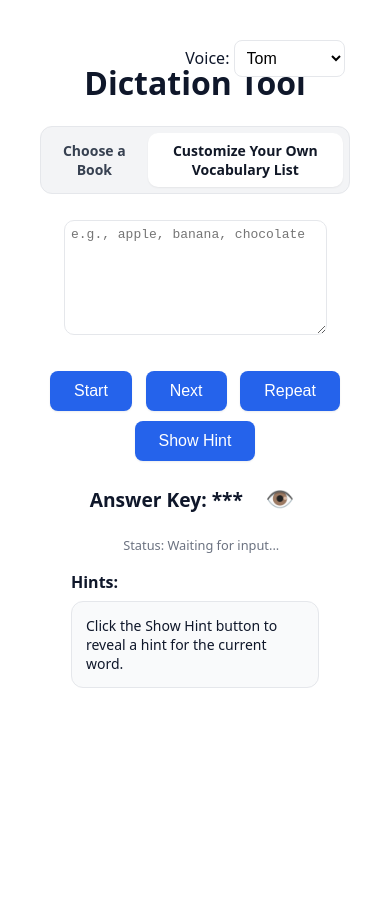
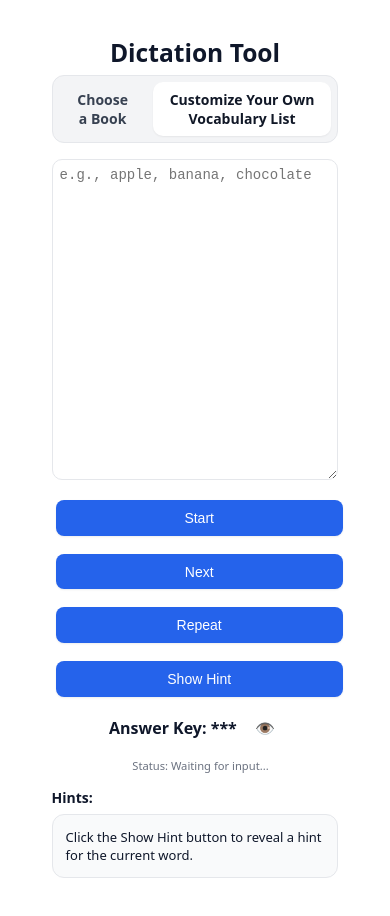
Before and after one commit to emmazyzh/EmmaDictation, a website: page public/voice_dictation_tool.html in a window 390 px wide. Before the commit the page ends 844 px from the top, so only its background shows below. Drawn offline with Linux system fonts and the light colour scheme; a script that the page names is missing.

Commit message:
modify style for mobile

```diff
--- a/public/voice_dictation_tool.html
+++ b/public/voice_dictation_tool.html
@@ -2,6 +2,7 @@
 <html lang="en">
 <head>
   <meta charset="UTF-8">
+  <meta name="viewport" content="width=device-width, initial-scale=1, viewport-fit=cover">
   <title>Dictation Practice Tool</title>
   <style>
     body { font-family: system-ui,-apple-system,Segoe UI,Roboto,Helvetica Neue,Arial,"Noto Sans","PingFang SC","Hiragino Sans GB","Microsoft YaHei",sans-serif; text-align: center; padding: 2em; position: relative; overflow-x: hidden; background: #ffffff; color:#0f172a; }
@@ -14,13 +15,12 @@
     #voiceSelect { padding: 0.5em; font-size: 1em; border:1px solid #e5e7eb; border-radius:8px; background:#fff; }
     #progress { margin-top: 1em; font-size: 0.8em; color:#6b7280; }
     #ribbons { display: none; position: fixed; top: 0; left: 0; width: 100%; height: 100%; pointer-events: none; z-index: 9999; background: url('https://www.gifcen.com/wp-content/uploads/2022/06/confetti-gif-3.gif') repeat; background-size: auto; }
-    .hidden { display: none; }
     #wordDisplay { font-weight: bold; font-size: 1.2em; margin: 1em 0; }
     .eye-btn { background: none; border: none; cursor: pointer; font-size: 1.2em; margin-left: 0.5em; }
     #hintContainer { margin-top: 1em; width: 80%; margin-left: auto; margin-right: auto; text-align: left; }
     #hintTitle { font-weight: bold; margin-bottom: 0.5em; font-size: 1em; }
     #hintBox { border: 1px solid #e5e7eb; padding: 1em; border-radius: 12px; background: #f9fafb; white-space: pre-wrap; font-size: 14px;}
-    select[multiple], select[size] { width: 40%; height: 118px; padding: 0.5em; margin: 2em 0; background:#fff; border:1px solid #e5e7eb; border-radius:10px; }
+    select[multiple], select[size] { width: 100%; padding: 0.5em; background:#fff; border:1px solid #e5e7eb; border-radius:10px; }
     .tags-section { margin: 32px auto 40px; width:80%; }
     .tags-title { font-size: 16px; margin: 0 0 10px; color: #6b7280; }
     .tags-wrap { display: flex; flex-wrap: wrap; gap: 8px; justify-content: center; }
@@ -73,6 +73,191 @@
       outline-offset: 2px;
     }
 
+    /* --- Responsive: layout tokens --- */
+    :root{
+      --page-max: 960px;
+      --panel-max: 900px;
+      --pad-x: clamp(12px, 4vw, 24px);
+      --gap: clamp(8px, 2.5vw, 16px);
+      --section-to-controls-gap: clamp(16px, 4vw, 36px);
+    }
+
+    /* Page container */
+    .container{
+      max-width: var(--page-max);
+      margin: 0 auto;
+      padding: 0 var(--pad-x);
+      text-align: center;
+    }
+
+    /* Better base typography for mixed screens */
+    h1{
+      font-size: clamp(1.25rem, 2.2vw + 1rem, 2rem);
+      margin: 0 0 .25em;
+    }
+    body{
+      font-size: clamp(14px, 1.5vw, 16px);
+    }
+
+    /* Toolbar: mode pills + voice select in one row (wraps on small screens) */
+    .toolbar{
+      display: flex;
+      align-items: center;
+      justify-content: center;
+      gap: var(--gap);
+      flex-wrap: wrap;
+      margin: 0 auto 1rem;
+    }
+
+    /* voice-toggle no longer absolute; let it flow */
+    .voice-toggle{
+      position: static;
+    }
+
+    /* Inputs & content blocks go full-width inside container */
+    textarea,
+    #hintContainer,
+    .tags-section{
+      width: 100%;
+      margin-left: auto;
+      margin-right: auto;
+    }
+
+    /* Make textarea height adaptive but not tiny */
+    textarea{
+      height: clamp(120px, 22vh, 200px);
+    }
+
+    /* Hint box readable on phones */
+    #hintBox{
+      font-size: clamp(13px, 1.6vw, 14px);
+    }
+
+    /* Word “tags” wrap nicely and are tappable on mobile */
+    .tags-wrap{ gap: 10px; }
+    .tag{
+      font-size: clamp(12px, 2.5vw, 14px);
+      padding: .5em .9em;
+    }
+
+    /* Controls: buttons become a neat grid on wider screens */
+    .controls{
+      display: grid;
+      grid-template-columns: 1fr;
+      gap: var(--gap);
+      max-width: 720px;
+      margin: 0 auto var(--gap);
+    }
+    .icon-btn{ width: 100%; }
+
+    /* Show answer line with comfy size */
+    #wordDisplay{
+      font-size: clamp(1rem, 2.5vw, 1.2rem);
+    }
+    .eye-btn{
+      font-size: clamp(1rem, 4vw, 1.2rem);
+    }
+
+    /* Book area: stack selects on phones, side-by-side on tablets/desktops */
+    #bookSection{
+      display: grid;
+      grid-template-columns: repeat(2, minmax(280px, 1fr)); /* 两列，列宽不小于280px */
+      gap: 12px;
+
+      /* 关键：限制整体宽度并用 auto 外边距水平居中 */
+      max-width: 900px;               /* 可按需调大/调小 */
+      margin-left: auto;
+      margin-right: auto;
+      width: 100%;                    /* 在小屏占满容器 */
+    }
+
+    /* Replace fixed 40% width selects with fluid sizing */
+    select[multiple], select[size]{
+      width: 100%;
+      height: clamp(140px, 38vh, 320px);
+    }
+
+    /* Mode pills: keep your visual style but make spacing adaptive */
+    .mode-group{
+      display: flex;
+      width: fit-content;
+      margin: 0 auto;
+      gap: 6px;
+      padding: 6px;
+      border: 1px solid #e5e7eb;
+      border-radius: 12px;
+      background: #f3f4f6;
+    }
+
+    /* On wider screens, enhance layout */
+    @media (min-width: 640px){
+      .controls{ grid-template-columns: repeat(2, minmax(0,1fr)); }
+    }
+    @media (min-width: 900px){
+      .controls{ grid-template-columns: repeat(4, minmax(0,1fr)); }
+      #bookSection{ grid-template-columns: 1fr 1fr; }
+    }
+
+    /* Keep confetti overlay mobile-friendly */
+    #ribbons{
+      background-size: 240px auto; /* not huge on phones */
+    }
+
+    /* OPTIONAL: if long words overflow, allow breaks */
+    #wordTags, #hintBox { overflow-wrap: anywhere; }
+    .hidden { display: none !important; }
+
+
+    /* 统一面板高度（可按需改数值） */
+    #bookSection,
+    #customSection{
+      width: 100%;
+      max-width: var(--panel-max);
+      --panel-h: clamp(220px, 38vh, 420px); /* 手机不至于太小，PC也不会太高 */
+      min-height: var(--panel-h);
+      margin-bottom: var(--section-to-controls-gap);
+    }
+
+    /* Book：两列选择框且拉伸至同高 */
+    #bookSection{
+      display: grid;
+      grid-template-columns: repeat(2, minmax(280px, 1fr)); /* 两列，列宽不小于280px */
+      gap: 12px;
+
+      /* 关键：限制整体宽度并用 auto 外边距水平居中 */
+      max-width: 900px;               /* 可按需调大/调小 */
+      margin-left: auto;
+      margin-right: auto;
+      width: 100%;                    /* 在小屏占满容器 */
+    }
+
+    /* 覆盖旧规则：选择框高度占满父容器 */
+    #bookSection select{
+      width: 100% !important;
+      max-width: 100%;
+      height: 100% !important; /* 防止先前 height:118px 等规则干扰 */
+      min-height: 0;
+    }
+
+    /* Custom：让 textarea 占满父容器高度（而不是固定 100px） */
+    #customSection{
+      display: grid;           /* 让里面的 textarea 能用 height:100% */
+    }
+    #customSection textarea{
+      width: 100% !important;   /* 覆盖全局 textarea 80% 规则 */
+      max-width: 100%;
+      height: 100% !important; /* 填满 #customSection 的最小高度 */
+      margin: 0;               /* 避免外边距把整体高度“撑高” */
+      width: 100%;
+      box-sizing: border-box;  /* 计算高度时包含内边距 */
+    }
+
+    /* 小屏下 Book 面板改为单列，但仍保持同高 */
+    @media (max-width: 900px){
+      #bookSection{ grid-template-columns: 1fr; }
+    }
+
+
   </style>
 
   <script src="https://kit.fontawesome.com/a076d05399.js" crossorigin="anonymous"></script>
@@ -81,13 +266,24 @@
 
 </head>
 <body>
+  <div class="container">
     <h1>Dictation Tool</h1>
-
+    <div class="toolbar">
       <div class="mode-group">
         <label><input type="radio" name="mode" value="book"> Choose a Book</label>
         <label><input type="radio" name="mode" value="custom" checked> Customize Your Own Vocabulary List</label>
       </div>
 
+      <!--div class="voice-toggle">
+        <label for="voiceSelect">Voice:</label>
+        <select id="voiceSelect">
+          <option value="Tom">Tom</option>
+          <option value="Evan">Evan</option>
+          <option value="Samantha">Samantha</option>
+          <option value="Zoe">Zoe</option>
+        </select>
+      </！div-->
+    </div>
     <div id="bookSection" class="hidden">
       <select id="bookSelect" size="10"></select>
       <select id="sheetSelect" size="10"></select>
@@ -96,17 +292,6 @@
     <div id="customSection">
       <textarea id="wordInput" placeholder="e.g., apple, banana, chocolate"></textarea>
     </div>
-
-  <div class="voice-toggle">
-    <label for="voiceSelect">Voice:</label>
-    <select id="voiceSelect">
-      <option value="Tom">Tom</option>
-      <option value="Evan">Evan</option>
-      <option value="Samantha">Samantha</option>
-      <option value="Zoe">Zoe</option>
-    </select>
-  </div>
-
     <div class="controls">
       <button id="startBtn" class="icon-btn">Start</button>
       <button onclick="nextWord()" class="icon-btn">Next</button>
@@ -125,6 +310,8 @@
     <section id="word-tags-section" class="tags-section">
         <div id="wordTags" class="tags-wrap"></div>
     </section>
+  </div>
+
   <div id="ribbons"></div>
 
   <script>
```
Lines whose indentation alone changed are shown as unchanged.
